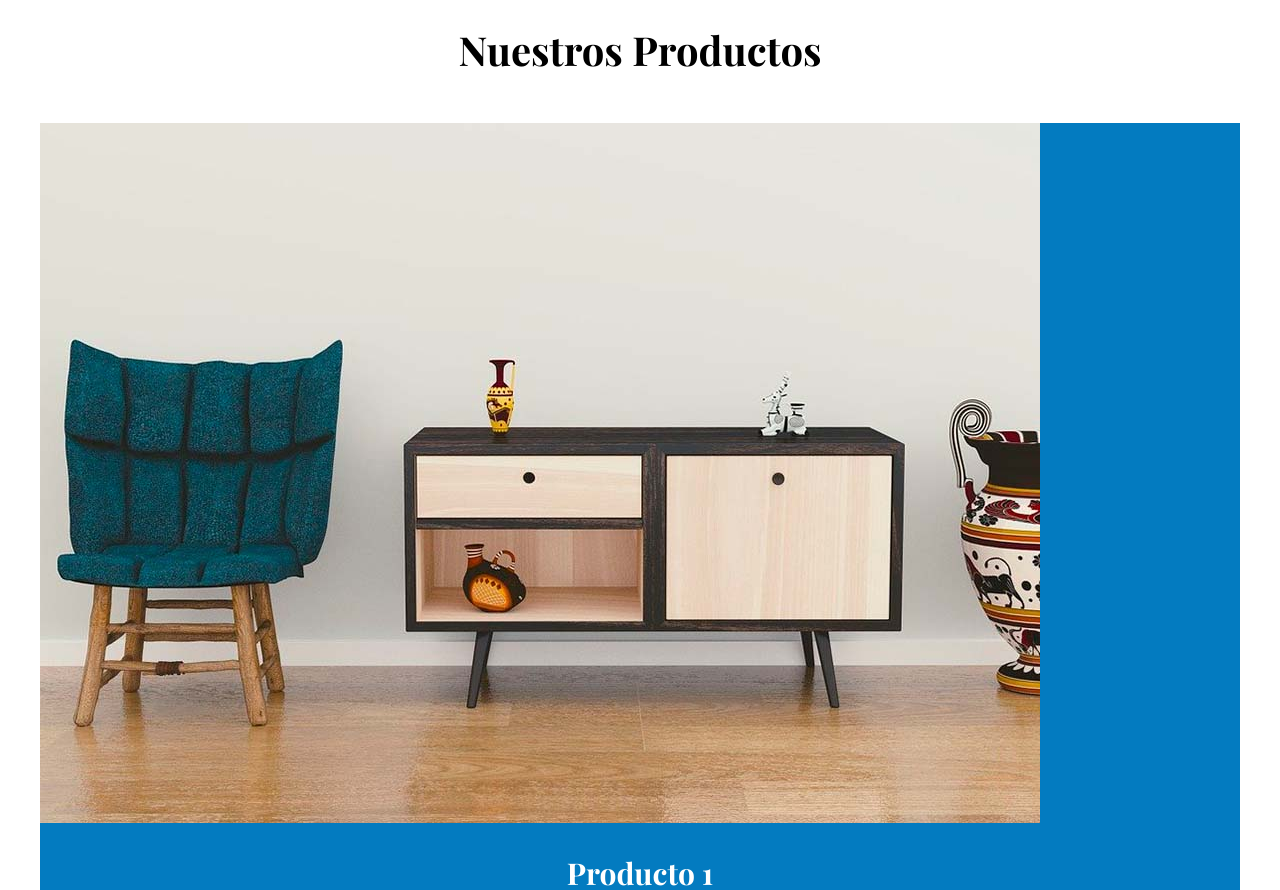
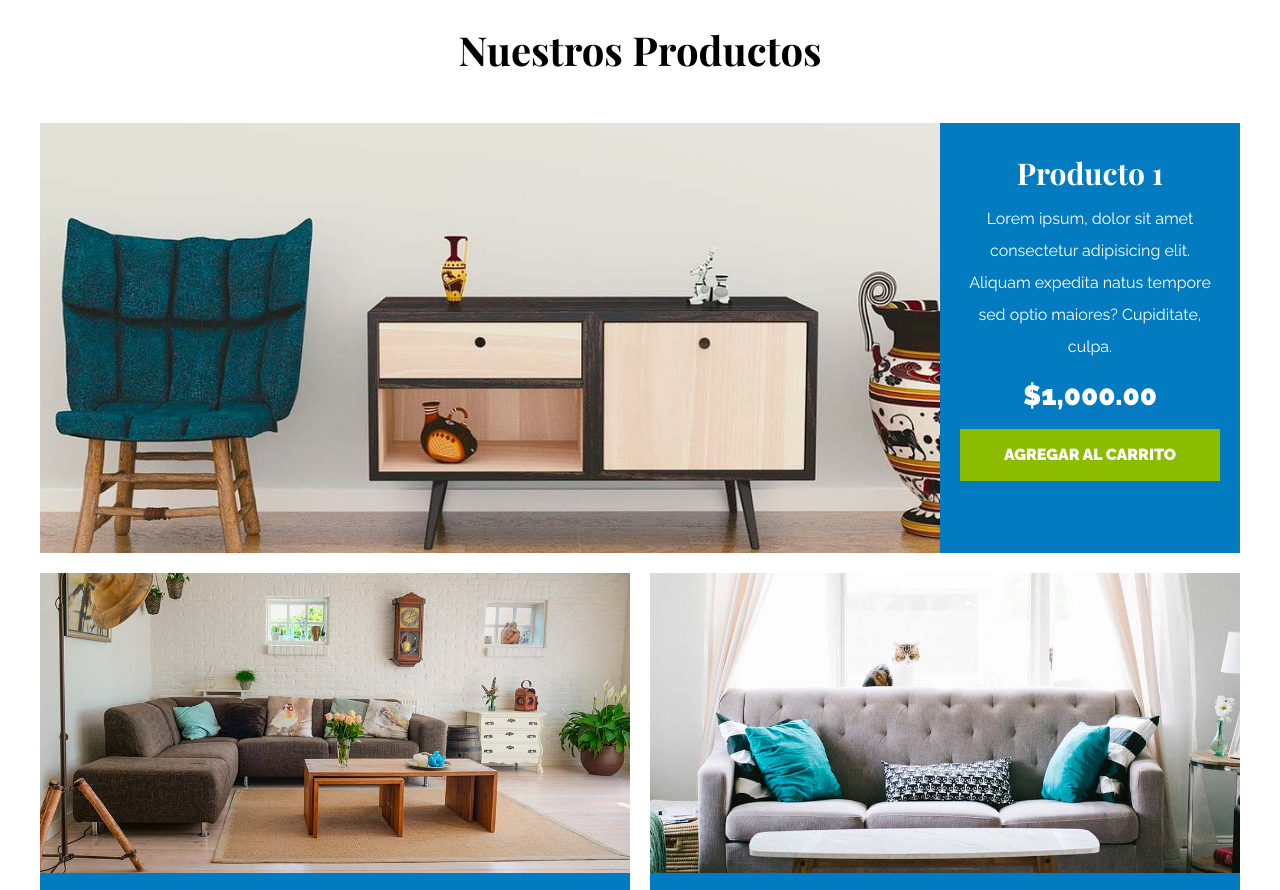
Before and after one commit to javier-tecla/Ecommerce-css, a plain HTML site: page index.html in a window 1280 px wide. Shown: the part 1920-2810 px from the top of the page. Drawn offline with nearby package versions, Linux system fonts and the light colour scheme; a web font is replaced by a local one.

Commit message:
Finalizando la seccion de productos

```diff
--- a/css/app.css
+++ b/css/app.css
@@ -151,10 +151,23 @@ img {
 .producto:nth-child(1) {
   grid-column-start: 1;
   grid-column-end: 7;
+  display: grid;
+  grid-template-columns: 3fr 1fr;
+}
+.producto:nth-child(1) img {
+  height: 43rem;
+  width: 100%;
+  object-fit: cover;
 }
 .producto:nth-child(2) {
   grid-column-start: 1;
   grid-column-end: 4;
+}
+.producto:nth-child(2) img,
+.producto:nth-child(3) img {
+  height: 30rem;
+  width: 100%;
+  object-fit: cover;
 }
 .producto:nth-child(3) {
   grid-column-start: 4;
@@ -172,8 +185,6 @@ img {
   grid-column-start: 5;
   grid-column-end: 7;
 }
-
-
 
 .producto {
   background-color: #037bc0;
```
Lines whose indentation alone changed are shown as unchanged.
